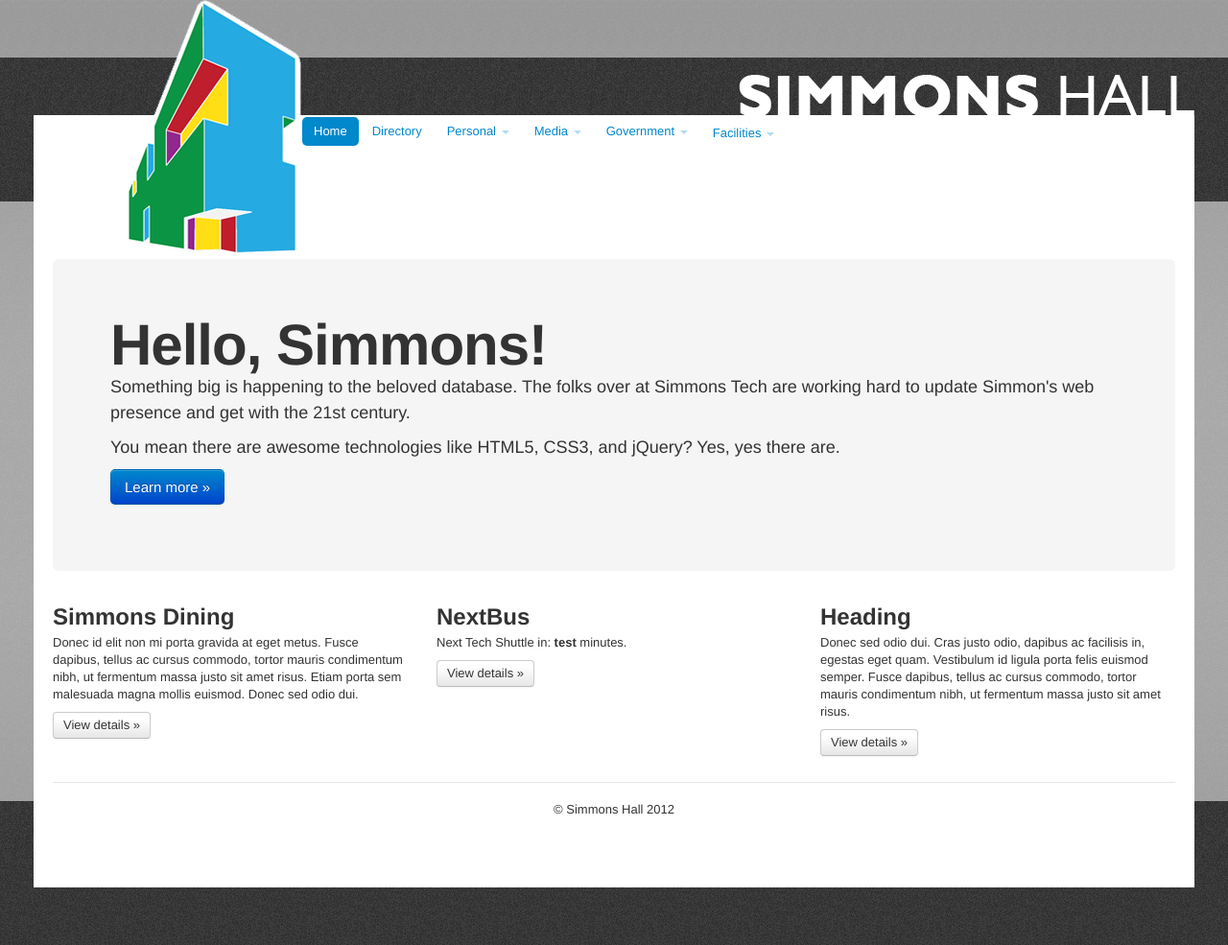
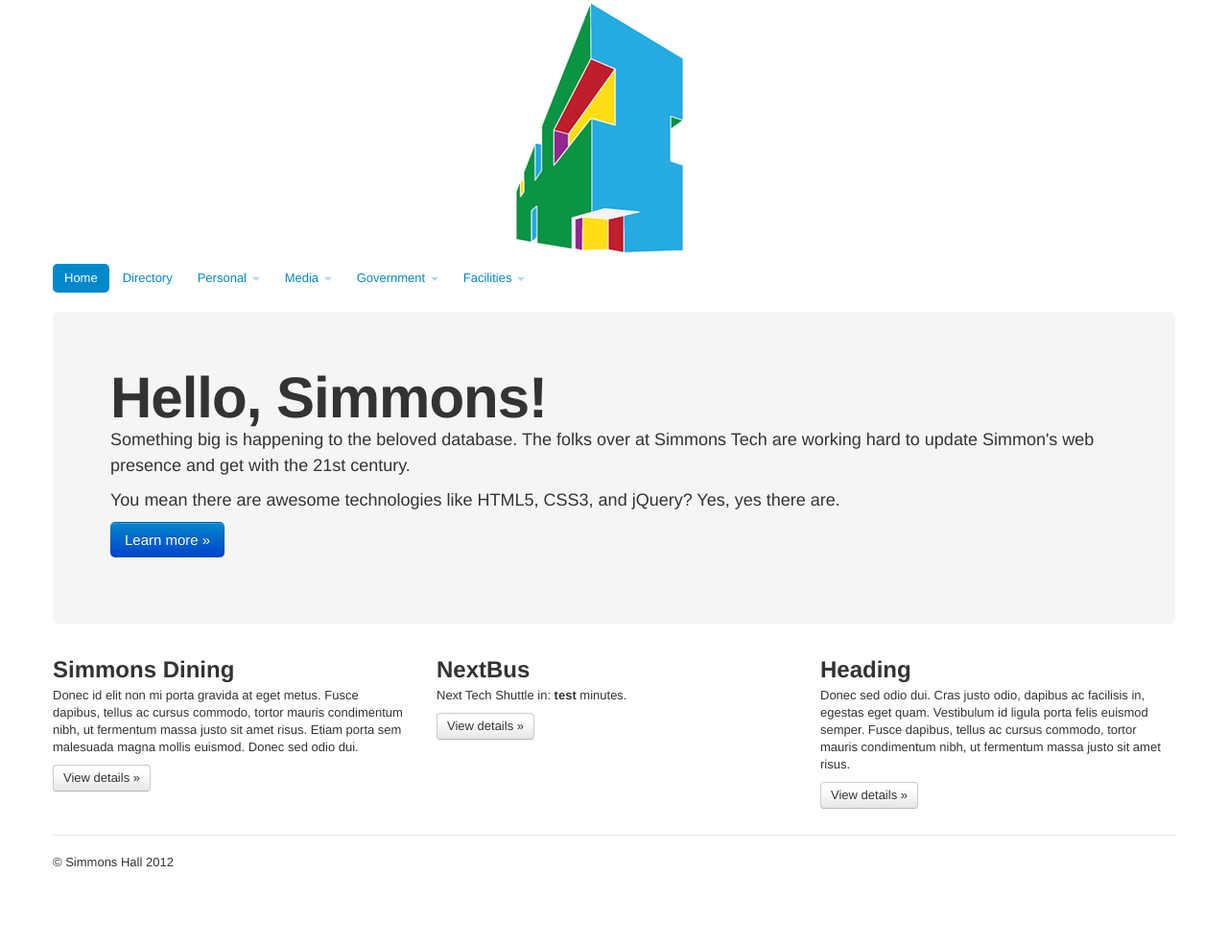
Before and after one commit to dormbase/dormbase, a Django app: page / in a window 1280 px wide. Shown: the whole page at 96% size. After the commit the page ends 904 px from the top, so only its background shows below. Run offline with Django 3.2, Linux system fonts and the light colour scheme; parts of the project's set-up code (start-up, migrations or seed data) failed here and were passed over; some libraries are stand-ins or nearby versions.

Commit message:
main: removed custom css, starting fresh with front-end

```diff
--- a/dormbase/static/css/main.css
+++ b/dormbase/static/css/main.css
@@ -3363,48 +3363,3 @@ a.thumbnail:hover {
 .invisible {
   visibility: hidden;
 }
-body {
-  background: url(../img/background.png) top left repeat;
-}
-.darkPanel {
-  height: 150px;
-  background: url(../img/darkPanel.png) top left repeat-x;
-}
-.topDarkPanel {
-  background-image: url(../img/darkPanel.png);
-  background-repeat: repeat-x;
-  background-position: 0px 60px;
-}
-.container {
-  background: #ffffff;
-}
-#header {
-  height: 60px;
-  background: transparent;
-}
-#simmons-hall {
-  float: right;
-  position: relative;
-  right: -20px;
-  margin-top: 60px;
-  padding-top: 18px;
-}
-#simmons-nav {
-  height: 90px;
-  margin-top: 60px;
-  padding: 0 20px 0 20px;
-}
-#simmons-footer {
-  height: 90px;
-  padding: 0 20px 0 20px;
-}
-#content {
-  padding: 60px 20px 0 20px;
-}
-#simmons-logo {
-  float: left;
-  margin-left: 75px;
-}
-footer p {
-  text-align: center;
-}
```
